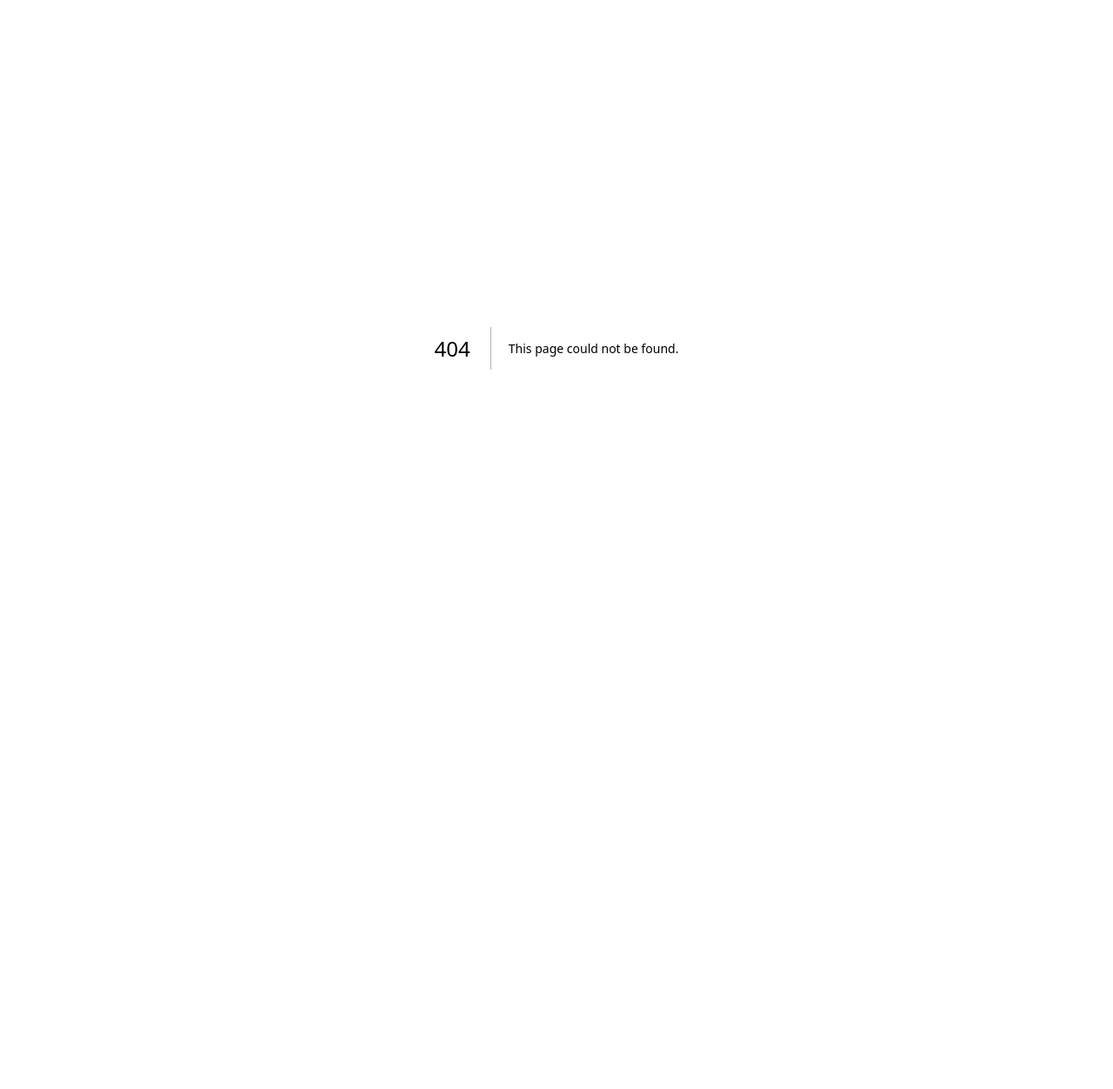
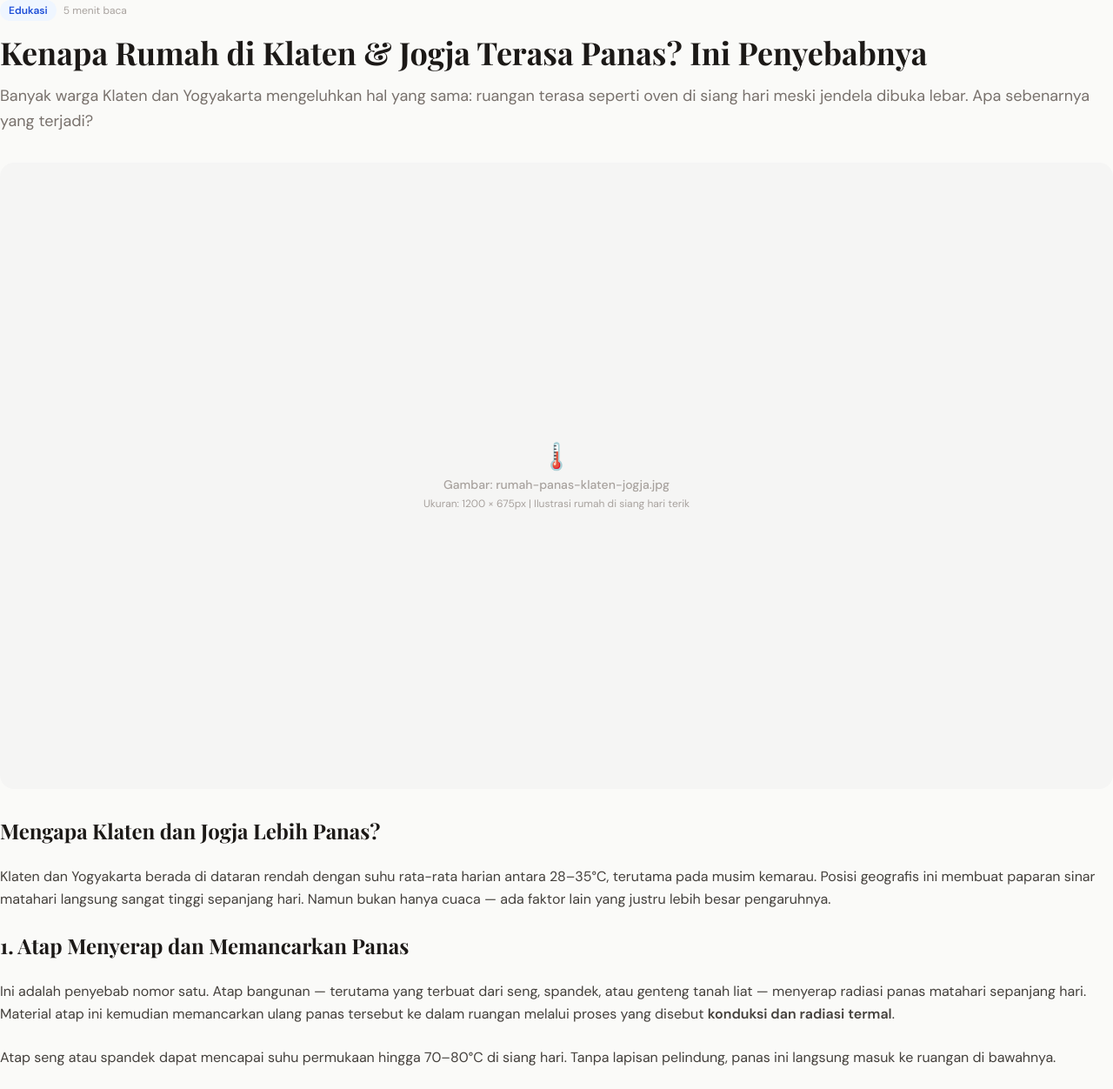
Before and after one commit to Bengkulu-travel/insulasi-atap-klaten, a Next.js app: page /blog/kenapa-rumah-panas in a window 1280 px wide. Before the commit this address had no page. Shown: the top 1252 px of the page at 87% size. Before the commit the page ends 800 px from the top, so only its background shows below. Built offline with nearby package versions, Linux system fonts and the light colour scheme.

Commit message:
Create page.js

```diff
--- /dev/null
+++ b/app/blog/kenapa-rumah-panas/page.js
@@ -0,0 +1,127 @@
+import Link from 'next/link'
+import Image from 'next/image'
+
+export const metadata = {
+  title: 'Kenapa Rumah di Klaten & Jogja Terasa Panas? Ini Penyebabnya',
+  description: 'Penyebab utama rumah terasa panas di Klaten dan Yogyakarta serta solusi efektif menggunakan insulasi atap untuk menurunkan suhu ruangan.',
+  keywords: 'rumah panas klaten, rumah panas jogja, penyebab rumah panas, cara mengatasi rumah panas',
+  alternates: { canonical: 'https://www.insulasiatap.biz.id/blog/kenapa-rumah-panas' },
+}
+
+export default function Page() {
+  return (
+    <article>
+      <div className="mb-8">
+        <div className="flex gap-2 mb-4">
+          <span className="text-xs font-semibold px-2.5 py-1 rounded-full bg-blue-50 text-blue-700">Edukasi</span>
+          <span className="text-xs text-stone-400 py-1">5 menit baca</span>
+        </div>
+        <h1 className="font-display text-3xl md:text-4xl font-bold text-stone-900 leading-tight mb-4">
+          Kenapa Rumah di Klaten & Jogja Terasa Panas? Ini Penyebabnya
+        </h1>
+        <p className="text-stone-500 text-lg leading-relaxed">
+          Banyak warga Klaten dan Yogyakarta mengeluhkan hal yang sama: ruangan terasa seperti oven di siang hari meski jendela dibuka lebar. Apa sebenarnya yang terjadi?
+        </p>
+      </div>
+
+      {/* Gambar hero */}
+      <div className="rounded-2xl overflow-hidden bg-stone-100 mb-8 aspect-video relative">
+        <div className="absolute inset-0 flex flex-col items-center justify-center text-stone-400 text-sm gap-1">
+          <span className="text-3xl">🌡️</span>
+          <p className="font-medium">Gambar: rumah-panas-klaten-jogja.jpg</p>
+          <p className="text-xs">Ukuran: 1200 × 675px | Ilustrasi rumah di siang hari terik</p>
+        </div>
+      </div>
+
+      <div className="prose-content space-y-6 text-stone-700 leading-relaxed">
+
+        <h2 className="font-display text-2xl font-bold text-stone-900 mt-8 mb-3">Mengapa Klaten dan Jogja Lebih Panas?</h2>
+        <p>
+          Klaten dan Yogyakarta berada di dataran rendah dengan suhu rata-rata harian antara 28–35°C, terutama pada musim kemarau. Posisi geografis ini membuat paparan sinar matahari langsung sangat tinggi sepanjang hari. Namun bukan hanya cuaca — ada faktor lain yang justru lebih besar pengaruhnya.
+        </p>
+
+        <h2 className="font-display text-2xl font-bold text-stone-900 mt-8 mb-3">1. Atap Menyerap dan Memancarkan Panas</h2>
+        <p>
+          Ini adalah penyebab nomor satu. Atap bangunan — terutama yang terbuat dari seng, spandek, atau genteng tanah liat — menyerap radiasi panas matahari sepanjang hari. Material atap ini kemudian memancarkan ulang panas tersebut ke dalam ruangan melalui proses yang disebut <strong>konduksi dan radiasi termal</strong>.
+        </p>
+        <p>
+          Atap seng atau spandek dapat mencapai suhu permukaan hingga 70–80°C di siang hari. Tanpa lapisan pelindung, panas ini langsung masuk ke ruangan di bawahnya.
+        </p>
+
+        {/* Gambar infografis */}
+        <div className="rounded-xl overflow-hidden bg-amber-50 border border-amber-100 p-4 my-6">
+          <div className="flex flex-col items-center text-center text-stone-400 gap-1 py-4">
+            <span className="text-2xl">📊</span>
+            <p className="font-medium text-sm">Gambar: infografis-panas-atap.jpg</p>
+            <p className="text-xs">Ukuran: 800 × 500px | Infografis alur panas masuk melalui atap</p>
+          </div>
+        </div>
+
+        <h2 className="font-display text-2xl font-bold text-stone-900 mt-8 mb-3">2. Tidak Ada Lapisan Insulasi</h2>
+        <p>
+          Kebanyakan rumah di Klaten dan Yogyakarta dibangun tanpa lapisan insulasi antara atap dan plafon. Akibatnya, panas dari atap langsung mengalir ke ruangan tanpa hambatan apapun. Ini berbeda dengan bangunan modern yang sudah menggunakan <Link href="/blog/perbandingan-insulasi" className="text-amber-700 hover:underline font-medium">berbagai jenis insulasi atap</Link> sebagai standar konstruksi.
+        </p>
+
+        <h2 className="font-display text-2xl font-bold text-stone-900 mt-8 mb-3">3. Ventilasi yang Tidak Memadai</h2>
+        <p>
+          Sirkulasi udara yang buruk memperparah kondisi. Udara panas yang terperangkap di dalam ruang antara atap dan plafon tidak bisa keluar, sehingga terus menumpuk dan meningkatkan suhu ruangan secara keseluruhan.
+        </p>
+
+        <h2 className="font-display text-2xl font-bold text-stone-900 mt-8 mb-3">4. Material Bangunan yang Menyimpan Panas</h2>
+        <p>
+          Bata merah dan beton, yang umum digunakan di Jawa, memiliki kapasitas penyimpanan panas yang tinggi. Material ini menyerap panas di siang hari dan melepaskannya secara perlahan di malam hari — itulah mengapa rumah tetap terasa panas bahkan setelah matahari terbenam.
+        </p>
+
+        <h2 className="font-display text-2xl font-bold text-stone-900 mt-8 mb-3">Dampak Rumah yang Terlalu Panas</h2>
+        <ul className="list-disc list-inside space-y-2 text-stone-600">
+          <li>Tagihan listrik membengkak karena AC bekerja lebih keras</li>
+          <li>Kualitas tidur menurun, produktivitas berkurang</li>
+          <li>Risiko dehidrasi dan heat stroke meningkat</li>
+          <li>Material furnitur dan elektronik lebih cepat rusak</li>
+          <li>Anak-anak dan lansia rentan mengalami masalah kesehatan</li>
+        </ul>
+
+        <h2 className="font-display text-2xl font-bold text-stone-900 mt-8 mb-3">Solusi yang Paling Efektif</h2>
+        <p>
+          Solusi paling efektif dan hemat biaya adalah memasang insulasi atap. Berbeda dengan AC yang hanya mendinginkan udara setelah panas masuk, insulasi atap <strong>mencegah panas masuk sejak awal</strong>. Produk seperti <Link href="/#produk" className="text-amber-700 hover:underline font-medium">Woven Foil dan Aluminium Foam Foil</Link> mampu memantulkan hingga 95–97% radiasi panas matahari sebelum mencapai ruangan.
+        </p>
+        <p>
+          Hasilnya, suhu ruangan bisa turun 5–10°C tanpa AC sama sekali. Beban kerja AC juga berkurang drastis, artinya tagihan listrik lebih hemat. Baca lebih lanjut tentang <Link href="/blog/cara-mengurangi-panas-atap" className="text-amber-700 hover:underline font-medium">cara mengurangi panas atap tanpa AC</Link>.
+        </p>
+
+        <div className="bg-amber-50 border border-amber-200 rounded-2xl p-6 mt-8">
+          <h3 className="font-display text-xl font-bold text-amber-900 mb-2">Konsultasi Gratis untuk Rumah Anda</h3>
+          <p className="text-amber-800 text-sm mb-4">
+            Kami melayani pemasangan insulasi atap di seluruh area Klaten dan Yogyakarta. Konsultasikan kebutuhan Anda sekarang.
+          </p>
+          <div className="flex flex-col sm:flex-row gap-3">
+            <a href="https://wa.me/6208131556592?text=Halo, saya ingin konsultasi tentang insulasi atap untuk rumah saya."
+              target="_blank" rel="noopener noreferrer"
+              className="inline-flex items-center justify-center gap-2 bg-green-500 hover:bg-green-600 text-white font-bold px-5 py-2.5 rounded-xl text-sm transition-all">
+              Chat WhatsApp Sekarang
+            </a>
+            <Link href="/#kalkulator"
+              className="inline-flex items-center justify-center gap-2 border border-amber-700 text-amber-800 font-bold px-5 py-2.5 rounded-xl text-sm hover:bg-amber-50 transition-all">
+              Hitung Kebutuhan →
+            </Link>
+          </div>
+        </div>
+
+        <div className="border-t border-stone-100 pt-6 mt-8">
+          <p className="text-sm text-stone-500 mb-3 font-medium">Artikel terkait:</p>
+          <div className="flex flex-wrap gap-2">
+            {[
+              ['Cara Mengurangi Panas Atap Tanpa AC', '/blog/cara-mengurangi-panas-atap'],
+              ['Apakah Insulasi Atap Efektif?', '/blog/apakah-insulasi-efektif'],
+              ['Harga Insulasi Atap 2026', '/blog/harga-insulasi-2026'],
+            ].map(([title, href]) => (
+              <Link key={href} href={href} className="text-sm text-amber-700 hover:underline bg-amber-50 px-3 py-1 rounded-full border border-amber-100">
+                {title}
+              </Link>
+            ))}
+          </div>
+        </div>
+      </div>
+    </article>
+  )
+}
```
